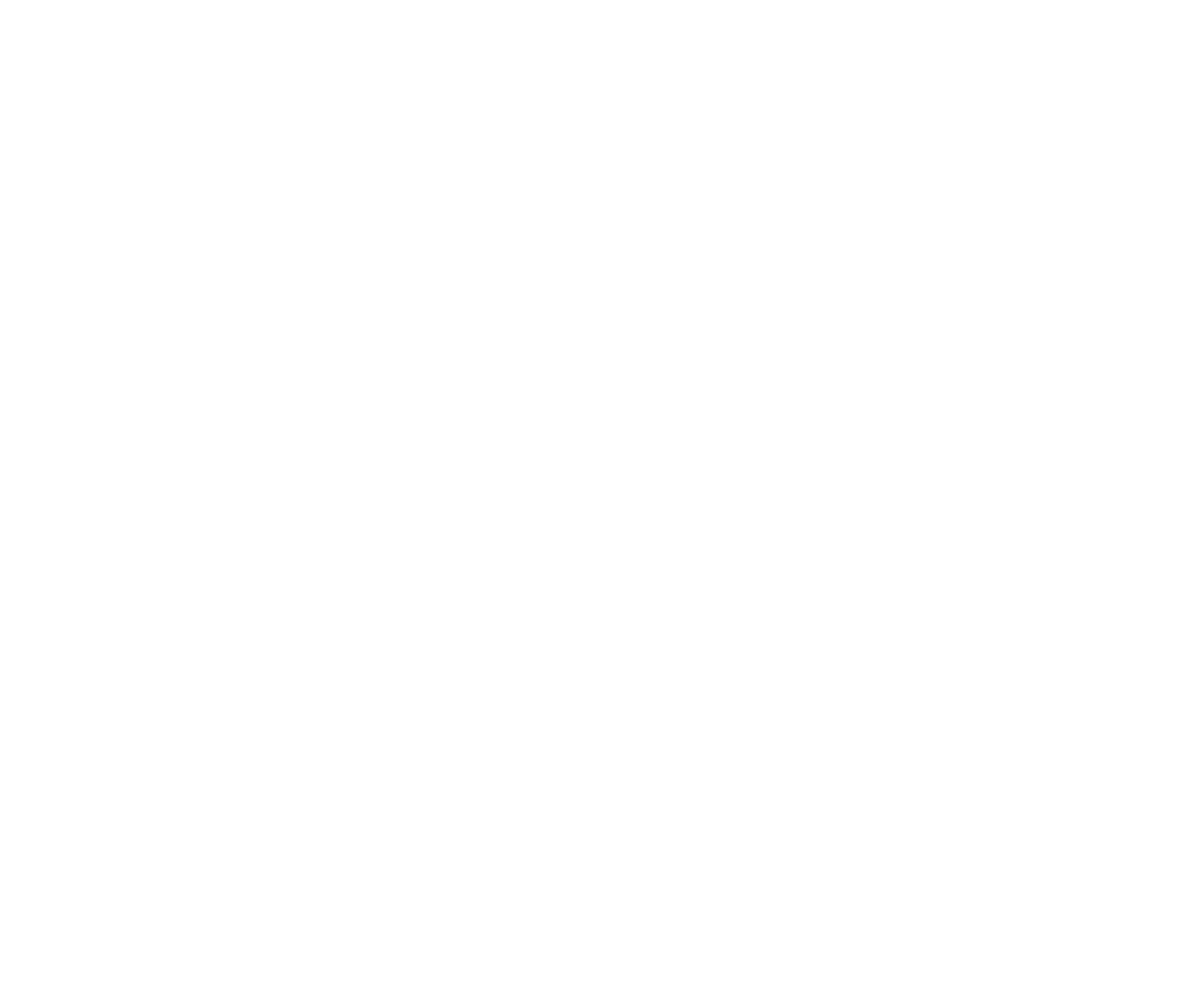
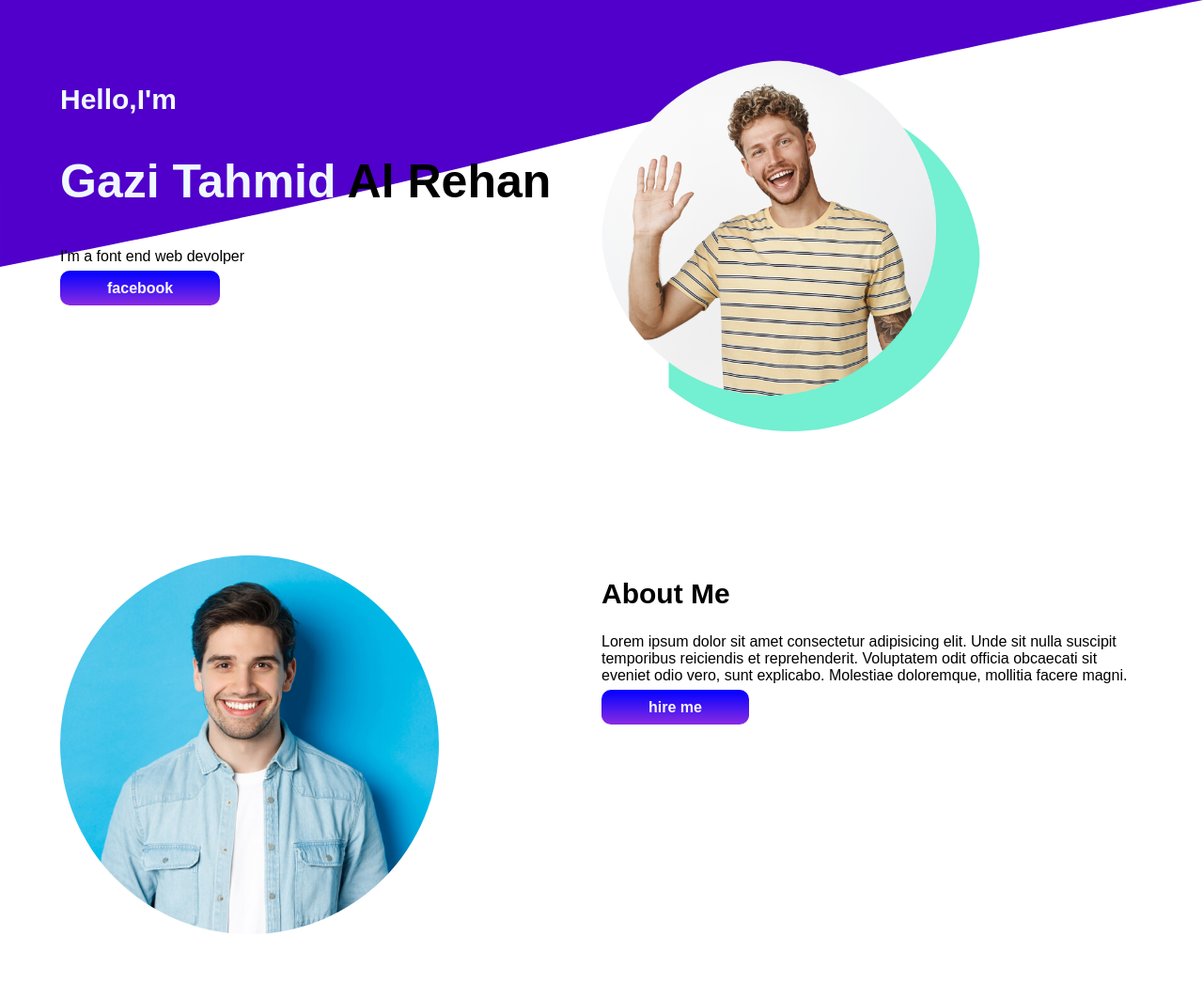
Before and after one commit to Gazi-Tahmid/project_portfolio-2, a plain HTML site: page index.html in a window 1280 px wide. Shown: the whole page at 94% size. Before the commit the page ends 800 px from the top, so only its background shows below. Drawn offline with Linux system fonts and the light colour scheme; a web font is replaced by a local one.

Commit message:
half work

```diff
--- a/index.html
+++ b/index.html
@@ -4,8 +4,42 @@
   <meta charset="UTF-8">
   <meta name="viewport" content="width=device-width, initial-scale=1.0">
   <title>RTG world</title>
+  <link rel="preconnect" href="https://fonts.googleapis.com">
+  <link rel="preconnect" href="https://fonts.gstatic.com" crossorigin>
+  <link rel="stylesheet" href="style.css">
+  <link href="https://fonts.googleapis.com/css2?family=Madimi+One&display=swap" rel="stylesheet">
 </head>
-<body>
+<body class="madimi-one-regular">
+  <header>
+  <section class="top-bar">
+  <div class="half-width">
+   <h2 class="h">Hello,I'm</h2>
+   <h1 class="h">Gazi Tahmid <span class="black">Al Rehan</span></h1>
+   <p>I'm a font end web devolper</p>
+   <a  class="link" href="#">facebook</a>
+   </div>
 
+   <div class="half-width">
+    <img src="img/slide-2.png" alt="">
+   </div>
+ </section>
+</header>
+
+                  <!--section head end-->
+
+<main>
+  <section>
+    <div class="half-width">
+      <img src="img/hero-person.jpg" alt="">
+    </div>
+
+    <div class="half-width">
+      <h2>About Me</h2>
+      <p>Lorem ipsum dolor sit amet consectetur adipisicing elit. Unde sit nulla suscipit temporibus reiciendis et reprehenderit. Voluptatem odit officia obcaecati sit eveniet odio vero, sunt explicabo. Molestiae doloremque, mollitia facere magni. </p>
+ <a href="#" class="link">hire me</a>
+
+    </div>
+  </section>
+</main>
 </body>
 </html>
--- /dev/null
+++ b/style.css
@@ -0,0 +1,42 @@
+.madimi-one-regular {
+  font-family: "Madimi One", sans-serif;
+  font-weight: 400;
+  font-style: normal;
+  margin: 0;
+}
+h1{
+  font-size: 50px;
+}
+h2{
+  font-size: 30px;
+}
+section{
+  display: flex;
+  padding: 5%;
+
+}
+.half-width{
+  width: 50%;
+}
+img{
+  width: 70%;
+  border-radius: 50%;
+}
+.link{
+  text-decoration: none;
+  padding: 10px 50px;
+  border-radius: 10px;
+  background-image: linear-gradient(blue,blueviolet);
+  color:aliceblue;
+  font-weight: 700;
+}
+.black{
+  color: rgb(0, 0, 0);
+}
+.h{
+  color: aliceblue;
+}
+.top-bar{
+  background-image: url(img/wave.svg);
+  background-repeat: no-repeat;
+}
```
Also changed, not shown: img/hero-person.jpg (added), img/slide-2.png (added), img/wave.svg (added).
